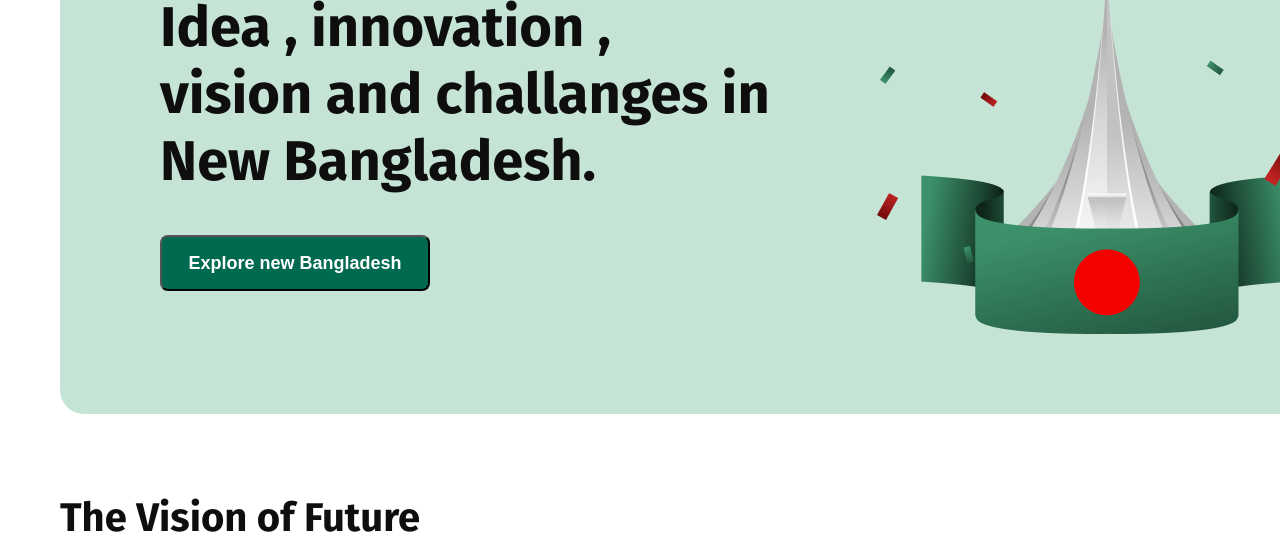
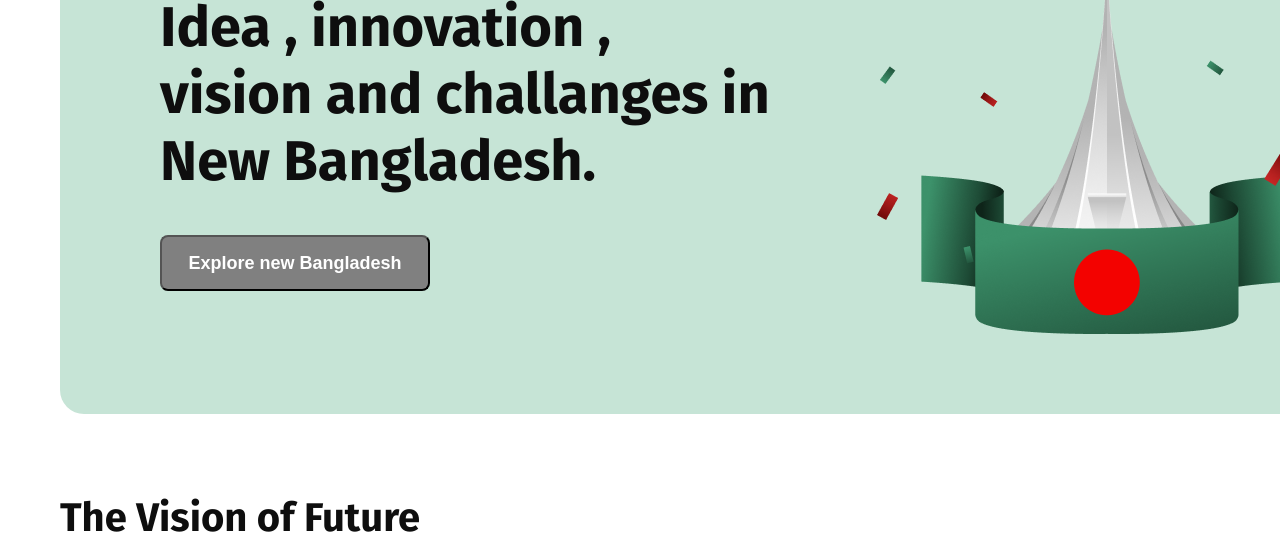
Before and after one commit to Kazi-Mehedy/Assignment-1, a plain HTML site: page index.html in a window 1280 px wide. In both pictures the pointer is over the button "Explore new Bangladesh". Shown: the part 226-777 px from the top of the page. Drawn offline with Linux system fonts and the light colour scheme.

Commit message:
Update style.css
hover add

```diff
--- a/style.css
+++ b/style.css
@@ -494,3 +494,6 @@ width: 1400px;
 	letter-spacing: 0%;
 	text-align: center;
   }
+button:hover{
+	  background-color: grey;
+  }
```
